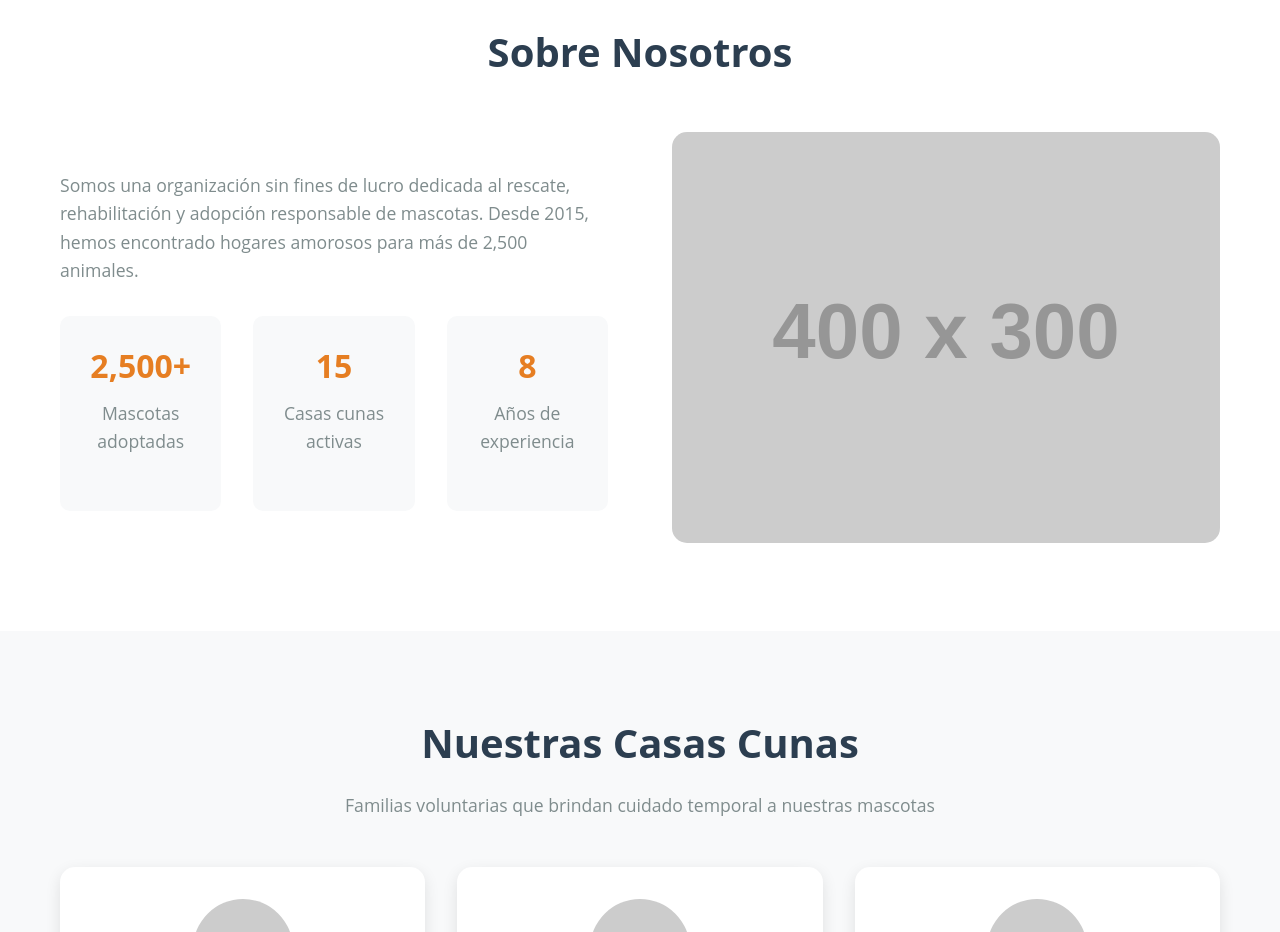
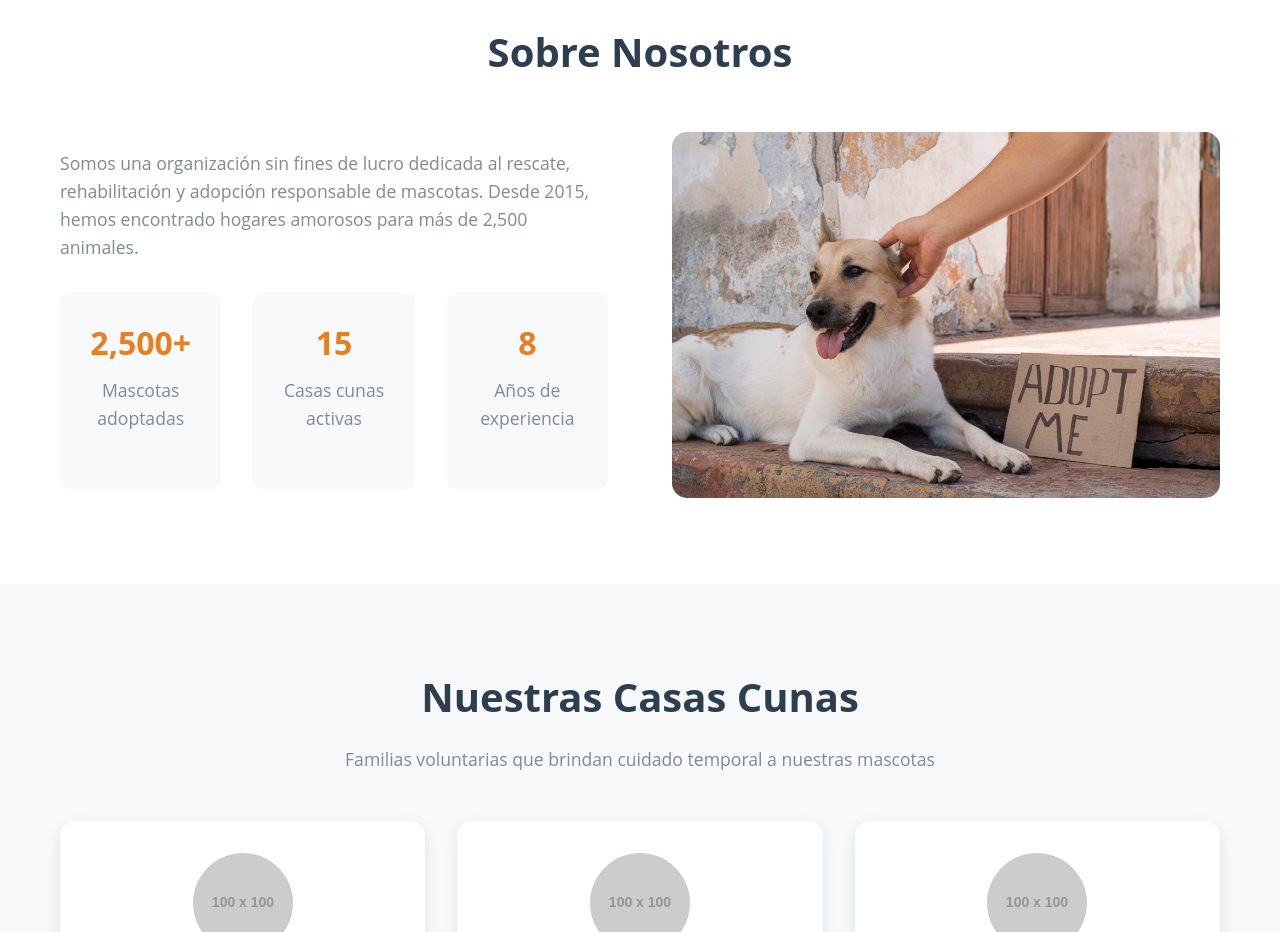
Before and after one commit to DeringSalazar/Adoptapets, a plain HTML site: page Index.html in a window 1280 px wide. Shown: the part 940-1872 px from the top of the page. Drawn offline with Linux system fonts and the light colour scheme; placeholder pictures from the web are drawn by us.

Commit message:
voluntariado

```diff
--- a/Index.html
+++ b/Index.html
@@ -68,7 +68,7 @@
                     </div>
                 </div>
                 <div class="about-image">
-                    <img src="https://via.placeholder.com/400x300/e67e22/ffffff?text=Voluntarios" alt="Voluntarios con mascotas">
+                    <img src="./Assets/IMG4.jpg" alt="Voluntarios con mascotas">
                 </div>
             </div>
         </div>
```
Also changed, not shown: Assets/IMG4.jpg (added).
